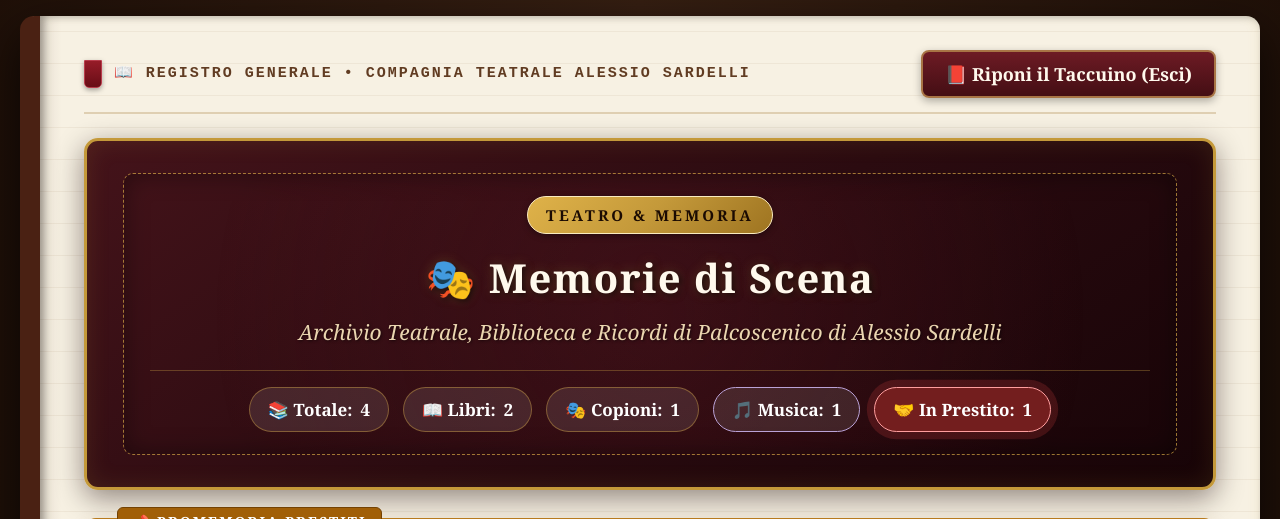
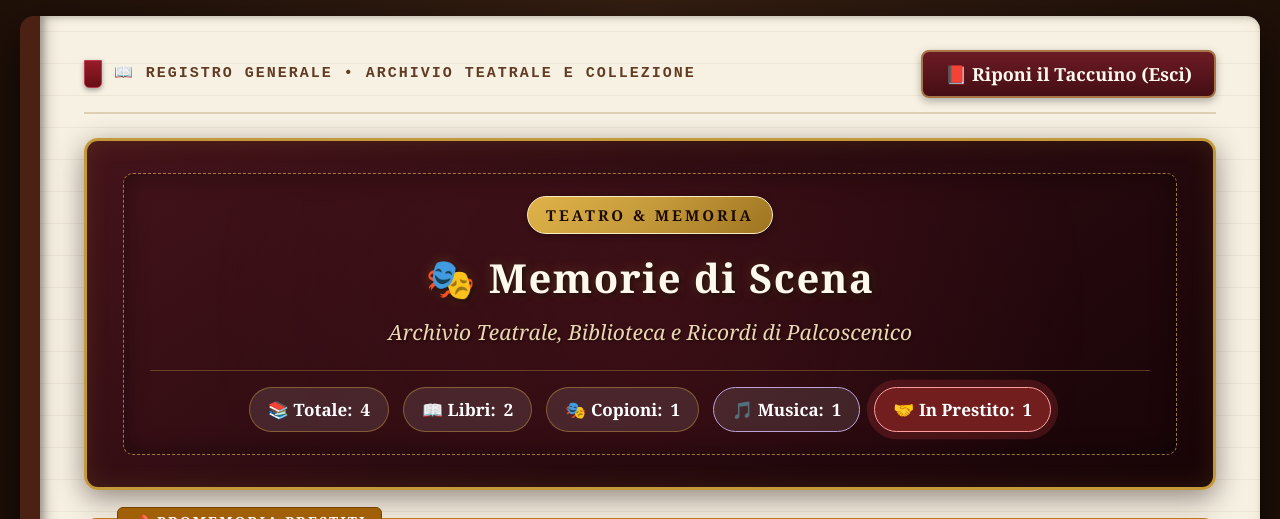
Before and after one commit to diego-costanzo/memorie-di-scena, a Flask app: page / in a window 1280 px wide. Shown: the top 519 px of the page. Run offline with Flask 3, Linux system fonts and the light colour scheme; data comes from the database, SQL or seed files in the repository; some libraries are stand-ins or nearby versions.

Commit message:
refactor: Rimozione di qualsiasi nome proprio o riferimento all'eta per un'identita pura e universale

```diff
--- a/app.py
+++ b/app.py
@@ -1,7 +1,7 @@
 #!/usr/bin/env python3
 # -*- coding: utf-8 -*-
 """
-Memorie di Scena - Archivio Teatrale e Collezione di Alessio Sardelli
+Memorie di Scena - Archivio Teatrale e Collezione Personale
 Web App locale per la gestione di Libri, Copioni teatrali, CD/Vinili, Ricordi e Prestiti.
 Audited & Hardened:
 - SQLite gestito con context manager (commit/rollback/close garantiti e PRAGMA foreign_keys = ON)
@@ -42,7 +42,7 @@ elif os.path.exists(ROOT_OLD_DB) and os.path.exists(DB_PATH):
         pass
 
 app = Flask(__name__)
-app.secret_key = "sardelli_chiave_segreta_archivio_personale_1954"
+app.secret_key = "memorie_di_scena_registro_teatrale_chiave_protetta"
 
 # ------------------------------------------------------------------------------
 # SICUREZZA UPLOAD & RISORSE (OTTIMIZZATO PER FOTO DA SMARTPHONE MODERNI)
@@ -751,7 +751,7 @@ def chiudi_applicazione():
 
     import threading
     threading.Thread(target=termina, daemon=True).start()
-    return jsonify({"success": True, "messaggio": "Arrivederci Signor Alessio!"})
+    return jsonify({"success": True, "messaggio": "Arrivederci!"})
 
 
 if __name__ == "__main__":
--- a/static/css/style.css
+++ b/static/css/style.css
@@ -1,6 +1,6 @@
 /* ==========================================================================
-   MEMORIE DI SCENA - ARCHIVIO TEATRALE E COLLEZIONE DI ALESSIO SARDELLI
-   Stile Teatro all'Italiana & Libreria Classica: velluto bordeaux, carta calda e oro antico.
+   MEMORIE DI SCENA - ARCHIVIO TEATRALE E COLLEZIONE PERSONALE
+   Stile Taccuino di Palcoscenico & Teatro all'Italiana.
    Accessibile, ad alto contrasto, caratteri grandi per facilità di lettura.
    Zero framework esterni, 100% autonomo.
    ========================================================================== */
--- a/static/js/app.js
+++ b/static/js/app.js
@@ -1,6 +1,6 @@
 /**
  * MEMORIE DI SCENA - Logica Client-Side (Vanilla JS)
- * Archivio Teatrale e Collezione di Alessio Sardelli
+ * Archivio Teatrale e Collezione Personale
  * Gestione finestre modali, filtri in tempo reale, taccuino ricordi e acquisizione guidata OCR.
  * Nessuna dipendenza esterna, compatibile con tutti i browser Debian/Ubuntu.
  */
@@ -556,7 +556,7 @@ function eseguiChiusuraApp() {
         <div style="display:flex; flex-direction:column; align-items:center; justify-content:center; height:100vh; background:#1b0e07; color:#fbf5ea; font-family:'Georgia',serif; text-align:center; padding:24px;">
           <h1 style="font-size:46px; color:#dfb249; margin-bottom:18px;">🎭 Memorie di Scena</h1>
           <p style="font-size:26px; color:#ebd6b0; max-width:680px; line-height:1.5;">Il Taccuino è stato riposto con cura e il sistema è a riposo.</p>
-          <p style="font-size:20px; color:#c3a88c; margin-top:24px; font-style:italic;">A presto, Signor Alessio!</p>
+          <p style="font-size:20px; color:#c3a88c; margin-top:24px; font-style:italic;">A presto!</p>
         </div>
       `;
     }, 400);
--- a/templates/acquisizione_ocr.html
+++ b/templates/acquisizione_ocr.html
@@ -233,7 +233,7 @@
 
     <!-- Footer -->
     <footer class="main-footer">
-      <p>🎭 Memorie di Scena &bull; Archivio Teatrale e Collezione di Alessio Sardelli &bull; Modulo OCR Locale</p>
+      <p>🎭 Memorie di Scena &bull; Archivio Teatrale e Collezione Personale &bull; Modulo OCR Locale</p>
     </footer>
 
   </div>
--- a/templates/index.html
+++ b/templates/index.html
@@ -3,7 +3,7 @@
 <head>
   <meta charset="UTF-8">
   <meta name="viewport" content="width=device-width, initial-scale=1.0">
-  <title>Memorie di Scena - Archivio Teatrale di Alessio Sardelli</title>
+  <title>Memorie di Scena - Archivio Teatrale e Collezione</title>
   <link rel="stylesheet" href="{{ url_for('static', filename='css/style.css') }}">
 </head>
 <body>
@@ -16,7 +16,7 @@
     <div class="taccuino-top-bar">
       <div class="taccuino-tag">
         <span class="segnalibro-nastro"></span>
-        <span class="taccuino-tag-testo">📖 REGISTRO GENERALE &bull; COMPAGNIA TEATRALE ALESSIO SARDELLI</span>
+        <span class="taccuino-tag-testo">📖 REGISTRO GENERALE &bull; ARCHIVIO TEATRALE E COLLEZIONE</span>
       </div>
       <button type="button" class="btn-riponi-taccuino" onclick="apriModalChiudi()" title="Chiudi l'archivio e riponi il taccuino">
         <span>📕 Riponi il Taccuino (Esci)</span>
@@ -30,7 +30,7 @@
       <div class="header-cornice">
         <span class="header-badge">Teatro &amp; Memoria</span>
         <h1 class="main-title">🎭 Memorie di Scena</h1>
-        <p class="main-subtitle">Archivio Teatrale, Biblioteca e Ricordi di Palcoscenico di Alessio Sardelli</p>
+        <p class="main-subtitle">Archivio Teatrale, Biblioteca e Ricordi di Palcoscenico</p>
 
         <!-- Statistiche d'archivio -->
         <div class="stats-bar">
@@ -330,7 +330,7 @@
 
     <!-- Footer -->
     <footer class="main-footer">
-      <p>🎭 Memorie di Scena &bull; Archivio Teatrale e Collezione di Alessio Sardelli &bull; Sistema protetto su Debian Linux</p>
+      <p>🎭 Memorie di Scena &bull; Archivio Teatrale e Collezione Personale &bull; Sistema protetto su Debian Linux</p>
     </footer>
 
   </div><!-- /.app-container -->
@@ -752,7 +752,7 @@
           Tutti i tuoi copioni, volumi, prestiti e ricordi sono salvati al sicuro sul tuo computer.
         </p>
         <div id="stato-chiusura" style="display: none; font-size: 20px; color: #175e24; font-weight: bold; margin-bottom: 20px;">
-          ⏳ Taccuino riposto con cura... A presto, Alessio!
+          ⏳ Taccuino riposto con cura... A presto!
         </div>
         <div class="modal-actions" id="azioni-chiusura" style="justify-content: center; gap: 16px;">
           <button type="button" class="btn-salva-grande" style="background: linear-gradient(180deg, #7c1a26 0%, #480d14 100%); border-color: #31080d;" onclick="eseguiChiusuraApp()">
```
Also changed, not shown: README.md, 3 other files.
